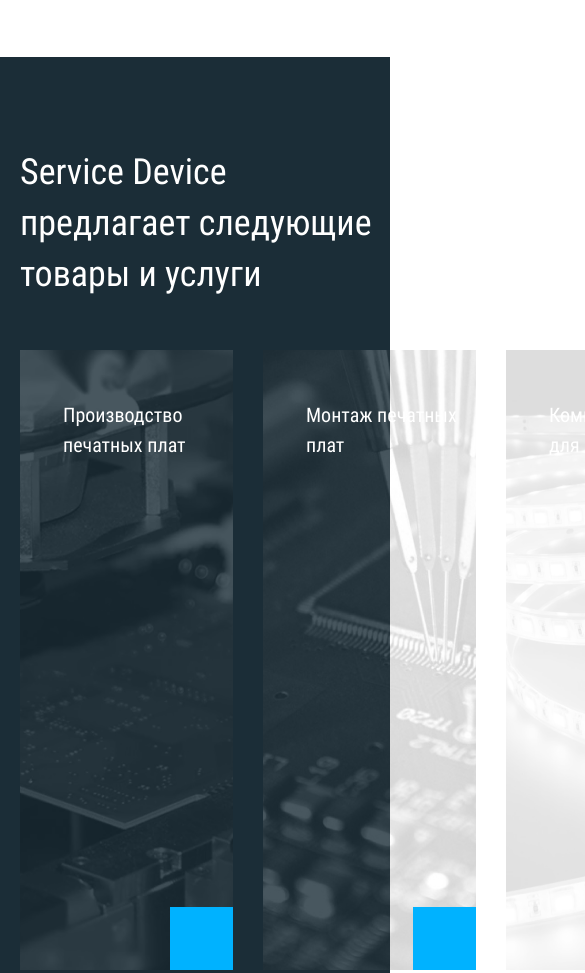
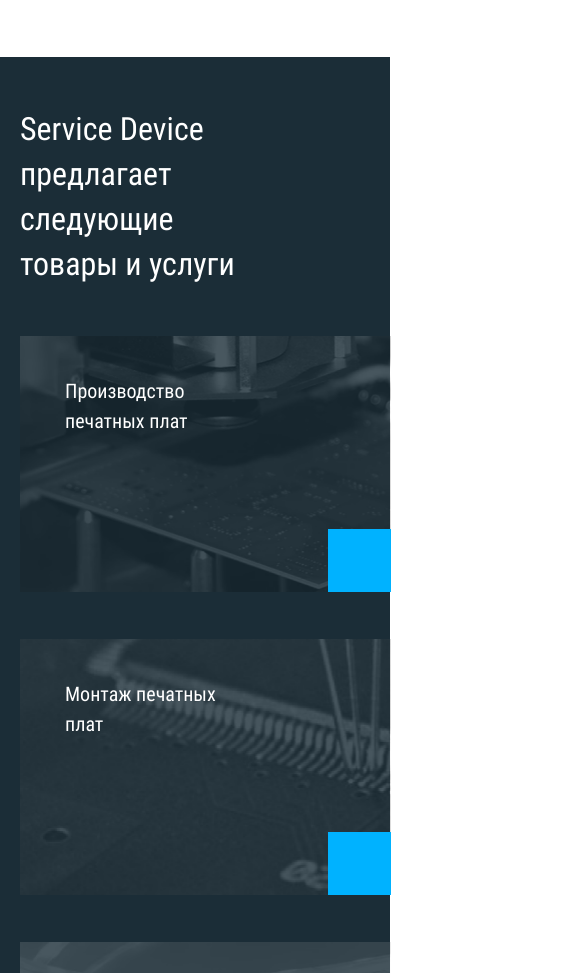
Before and after one commit to anddinara/2020-10-21-smart-device, a website: page source/index.html in a window 390 px wide. Shown: the part 2162-3135 px from the top of the page, 585 px wide, since content can reach past the window. Drawn offline with nearby package versions, Linux system fonts and the light colour scheme; files that its build step writes are made by us from their sources; files whose address does not match are found by name.

Commit message:
add table services

```diff
--- a/source/sass/blocks/services.scss
+++ b/source/sass/blocks/services.scss
@@ -32,6 +32,7 @@
   width: 100%;
   margin-left: 20px;
   margin-bottom: 130px;
+  box-sizing: border-box;
 }
 
 .services__link {
@@ -46,6 +47,7 @@
   text-decoration: none;
 
   background-repeat: no-repeat;
+  background-size: cover;
 }
 
 .services__link--production {
@@ -87,3 +89,55 @@
 
   background-color: #00B2FF;
 }
+
+@media(max-width: 1024px) {
+  .services__title {
+    margin-top: 50px;
+    margin-right: 130px;
+
+    font-size: 32px;
+    line-height: 140.62%;
+  }
+
+  .services__list {
+    display: flex;
+    flex-direction: column;
+
+    width: 95%;
+  }
+
+  .services__link {
+    display: flex;
+
+    width: 100%;
+    height: 256px;
+    margin-right: 0px;
+    margin-bottom: 47px;
+  }
+
+  .services__link--production {
+    background-image: url("../img/table-service-1.png");
+  }
+
+  .services__link--installation {
+    background-image: url("../img/table-service-2.png");
+  }
+
+  .services__link--accessories {
+    background-image: url("../img/table-service-3.png");
+  }
+
+  .services__subtitle {
+    margin-top: 40px;
+    margin-left: 45px;
+  }
+
+  .services__botton {
+    bottom: 0;
+    right: 0;
+  }
+
+  .services__list {
+    margin-bottom: 30px;
+  }
+}
```
Also changed, not shown: build/css/style.min.css, build/img/icon-arrow.svg (added), build/img/mobile-service-1.png (added), build/img/mobile-service-2.png (added), build/img/mobile-service-3.png (added), build/img/table-service-1.png (added), build/img/table-service-2.png (added), build/img/table-service-3.png (added), source/img/mobile-service-1.png (added), source/img/mobile-service-2.png (added), source/img/mobile-service-3.png (added), source/img/table-service-1.png (added), source/img/table-service-2.png (added), source/img/table-service-3.png (added), 1 other file.
